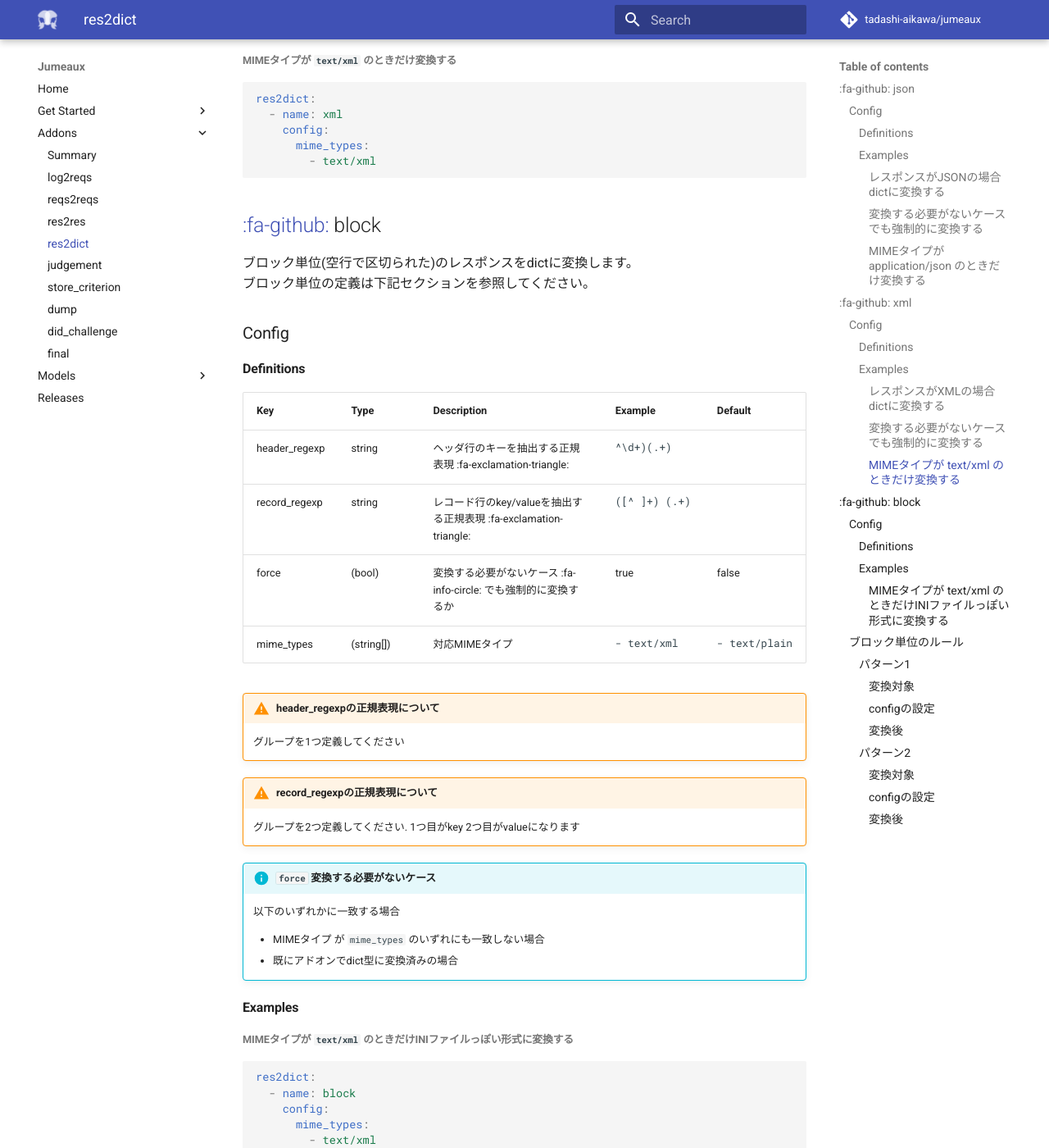
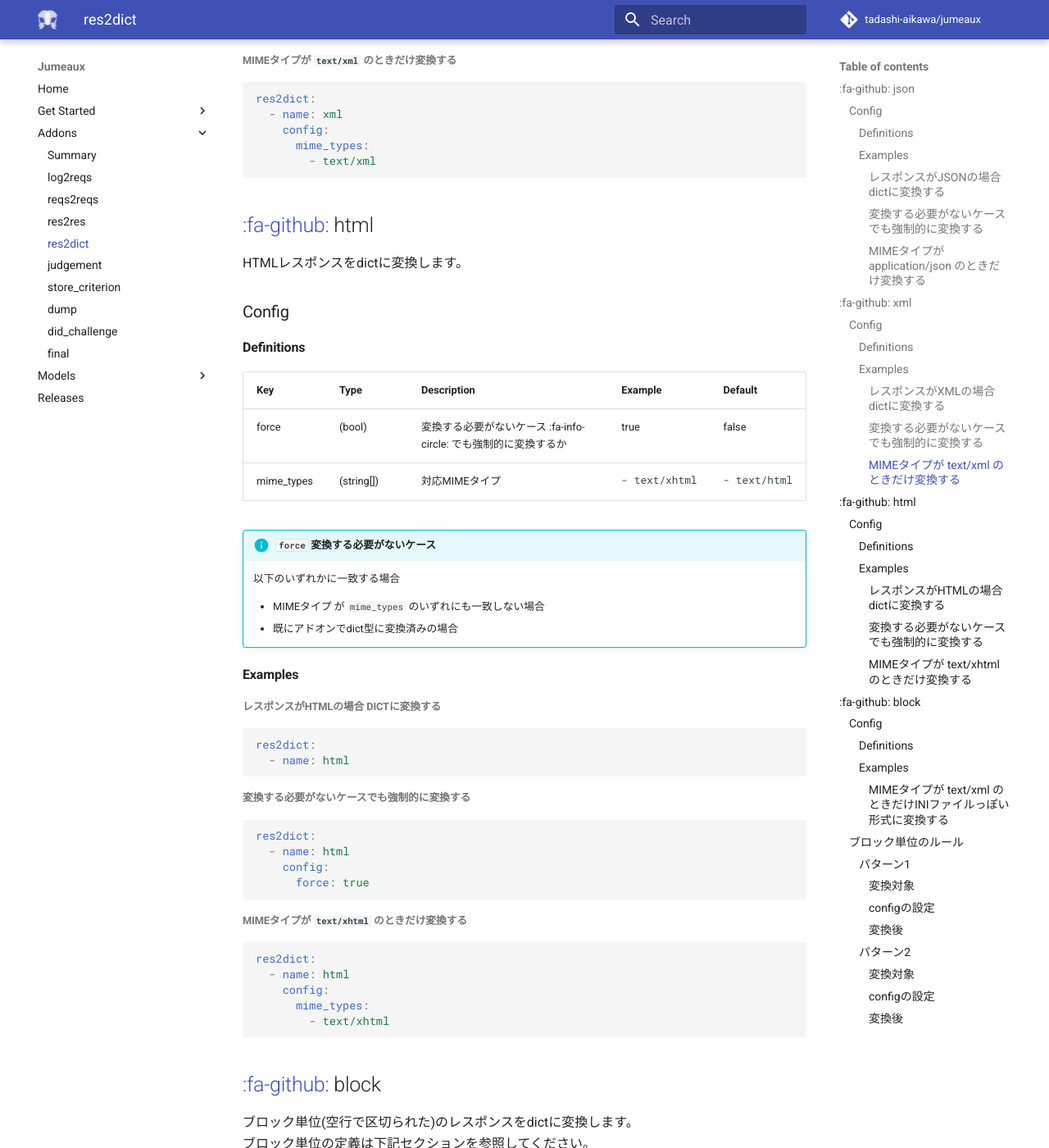
Before and after one commit to tadashi-aikawa/jumeaux, an MkDocs documentation site: the page built from mkdocs/ja/addons/res2dict.md, in a window 1280 px wide and 1400 px high, scrolled down 2158 px. Shown: the whole window at 82% size. Built offline with MkDocs 1.6.1 and Material for MkDocs 9.7.7, drawn with Linux system fonts in a browser that asks for light colours; nearby versions of some CDN libraries; comment, search, counter and statistics services are not loaded; old or Windows-style settings are respelled for this version of MkDocs.

Commit message:
:memo: Add to documentation (res2dict/html)

````diff
--- a/mkdocs/ja/addons/res2dict.md
+++ b/mkdocs/ja/addons/res2dict.md
@@ -1,15 +1,15 @@
-res2dict [:fa-github:][s1]
-==========================
+res2dict [:fa-github:][res2dict]
+================================
 
-[s1]: https://github.com/tadashi-aikawa/jumeaux/tree/master/jumeaux/addons/res2dict
+[res2dict]: https://github.com/tadashi-aikawa/jumeaux/tree/master/jumeaux/addons/res2dict
 
 APIレスポンスを差分比較に必要なdictへ変換します。
 
 
-[:fa-github:][s2] json
-----------------------
+[:fa-github:][json] json
+------------------------
 
-[s2]: https://github.com/tadashi-aikawa/jumeaux/tree/master/jumeaux/addons/res2dict/json.py
+[json]: https://github.com/tadashi-aikawa/jumeaux/tree/master/jumeaux/addons/res2dict/json.py
 
 JSONレスポンスをdictに変換します。
 
@@ -114,10 +114,65 @@
 ```
 
 
-[:fa-github:][s3] block
------------------------
+[:fa-github:][html] html
+------------------------
 
-[s3]: https://github.com/tadashi-aikawa/jumeaux/tree/master/jumeaux/addons/res2dict/block.py
+[html]: https://github.com/tadashi-aikawa/jumeaux/tree/master/jumeaux/addons/res2dict/html.py
+
+HTMLレスポンスをdictに変換します。
+
+
+### Config
+
+#### Definitions
+
+| Key        | Type       | Description                                                      | Example                 | Default                |
+|------------|------------|------------------------------------------------------------------|-------------------------|------------------------|
+| force      | (bool)     | 変換する必要がないケース :fa-info-circle: でも強制的に変換するか | true                    | false                  |
+| mime_types | (string[]) | 対応MIMEタイプ                                                   | <pre>- text/xhtml</pre> | <pre>- text/html</pre> |
+
+!!! info "`force` 変換する必要がないケース"
+
+    以下のいずれかに一致する場合
+
+    * MIMEタイプ が `mime_types` のいずれにも一致しない場合
+    * 既にアドオンでdict型に変換済みの場合
+
+
+#### Examples
+
+##### レスポンスがHTMLの場合 dictに変換する
+
+```yaml
+res2dict:
+  - name: html
+```
+
+##### 変換する必要がないケースでも強制的に変換する
+
+```yaml
+res2dict:
+  - name: html
+    config:
+      force: true
+```
+
+##### MIMEタイプが `text/xhtml` のときだけ変換する
+
+```yaml
+res2dict:
+  - name: html
+    config:
+      mime_types:
+        - text/xhtml
+```
+
+
+
+[:fa-github:][block] block
+--------------------------
+
+[block]: https://github.com/tadashi-aikawa/jumeaux/tree/master/jumeaux/addons/res2dict/block.py
 
 ブロック単位(空行で区切られた)のレスポンスをdictに変換します。
 ブロック単位の定義は下記セクションを参照してください。
````
Also changed, not shown: other parts of mkdocs/ja/addons/res2dict.md (+3 -3 lines).
